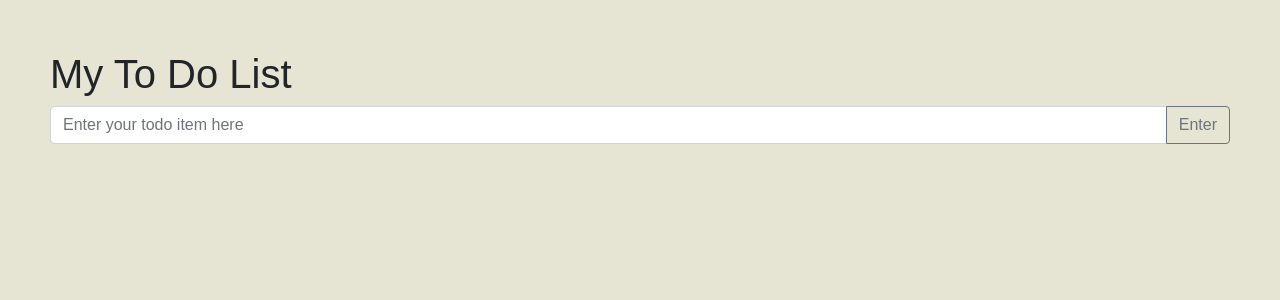
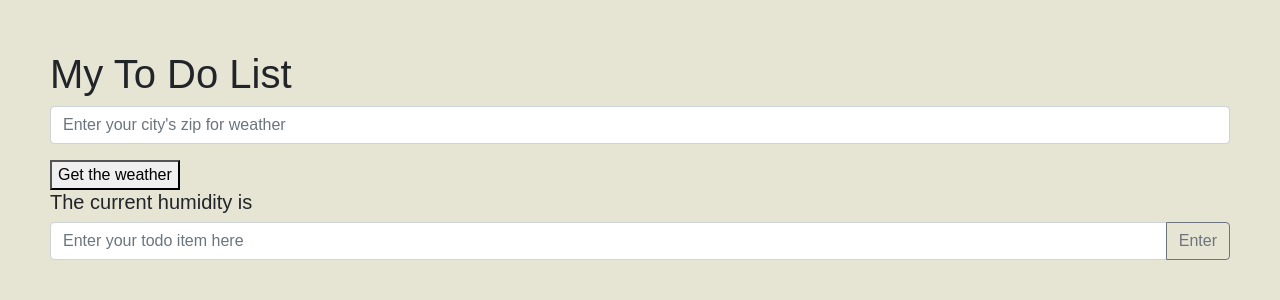
Before and after one commit to ashleynicole472/toDo, a React (Create React App) app in the folder to-do-list/: page / in a window 1280 px wide. Shown: the top 300 px of the page. Built offline with nearby package versions, Linux system fonts and the light colour scheme.

Commit message:
Added ability for user to enter zipcode and get current weather

```diff
--- a/to-do-list/src/App.js
+++ b/to-do-list/src/App.js
@@ -7,11 +7,27 @@ class App extends Component {
         super(props);
         this.state = {
             todoItem: [],
-            currentInputValue: ''
+            currentInputValue: '',
+            currentWeather: '',
+            zipcode: ''
         }
         this.submitHandler = this.submitHandler.bind(this);
         this.handleChange = this.handleChange.bind(this);
         this.removeTodo = this.removeTodo.bind(this);
+        this.weather = this.weather.bind(this);
+        this.zipcodeHandleChange = this.zipcodeHandleChange.bind(this);
+    }
+
+
+    //handle change function allows the state to be updated with the exact value of what is being entered
+    //if a user starts to type Ashley, the value is updated at A, then s, then,h and so on
+    handleChange = (event) => {
+        this.setState({
+            //event is a complicated object that has many properties to it
+            //.target and .value
+            currentInputValue: event.target.value
+        })
+        // console.log(this.state.currentInputValue + " HERE");
     }
 
     submitHandler = (event) => {
@@ -26,33 +42,55 @@ class App extends Component {
             //updating the input field to be blank so the user can add another todo item
             currentInputValue: ''
         })
-        console.log(this.state.todoItem + " HERE!!");
+        // console.log(this.state.todoItem + " HERE!!");
     };
-    //handle change function allows the state to be updated with the exact value of what is being entered
-    //if a user starts to type Ashley, the value is updated at A, then s, then,h and so on
-    handleChange = (event) => {
-        this.setState({
-            //event is a complicated object that has many properties to it
-            //.target and .value
-            currentInputValue: event.target.value
-        })
-        console.log(this.state.currentInputValue + " HERE");
-    }
 
-    removeTodo = (item) => {
-        this.state.todoItem.splice(item, 1);
+    removeTodo = (Item) => {
+        console.log(` this is the item ${Item}`);
+        this.state.todoItem.splice(Item, 1);
         this.setState({
             todoItem: this.state.todoItem
         });
         console.log("Being deleted");
     }
 
+    weather = () => {
+        var zip = this.state.zipcode
+        console.log(zip);
+        var apiStuff = `http://api.openweathermap.org/data/2.5/weather?zip=${zip},us&temperature=imperial&APPID=332dd4af26508130b558a1e93bacd992`
+        fetch(apiStuff)
+        .then((response)=> {
+            return response.json()
+        })
+        .then((data) => {
+            console.log(data);
+            console.log("in data");
+            console.log(data.main.temp);
+            this.setState({
+                currentWeather: data.main.temp
+            })
+        })
+        .catch((error) => {
+            console.log(error);
+            console.log("Some ting wong!");
+        })
+    }
+
+    zipcodeHandleChange = (event) => {
+        console.log("Im in zipcode");
+        this.setState({
+            //event is a complicated object that has many properties to it
+            //.target and .value
+            zipcode: event.target.value
+        })
+        // console.log(this.state.currentInputValue + " HERE");
+    };
 
   render() {
     let listItems = this.state.todoItem.map(listItem => {
         return(
             <li key={listItem}
-                onClick={() => {
+                onClick={(Item) => {
                     this.removeTodo(this.state.todoItem)}
                 }
                 className="list-group-item">{listItem}</li>
@@ -62,6 +100,22 @@ class App extends Component {
         <AUX>
             <div>
                 <h1>My To Do List</h1>
+                <div className="input-group mb-3">
+                    <input type="text"
+                        onChange={this.zipcodeHandleChange}
+                        className="form-control"
+                        placeholder="Enter your city's zip for weather"
+                        aria-label="Recipient's username"
+                        aria-describedby="basic-addon2"
+                        value={this.state.zipcode}
+                    />
+                </div>
+                <button onClick={this.weather}
+                    type="button">
+                    Get the weather
+                </button>
+                <h5>The current humidity is {this.state.currentWeather}</h5>
+
                 <div className="input-group mb-3">
                     <input type="text"
                         onChange={this.handleChange}
```
